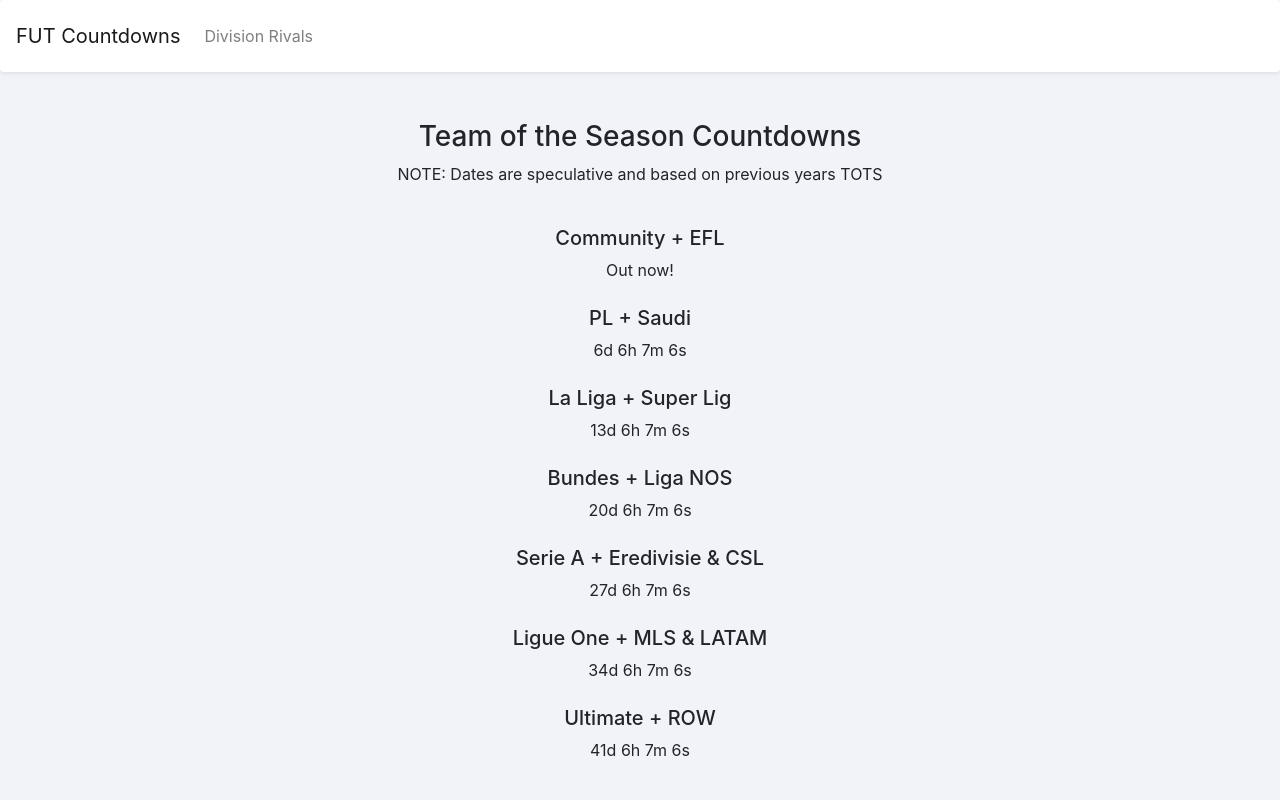
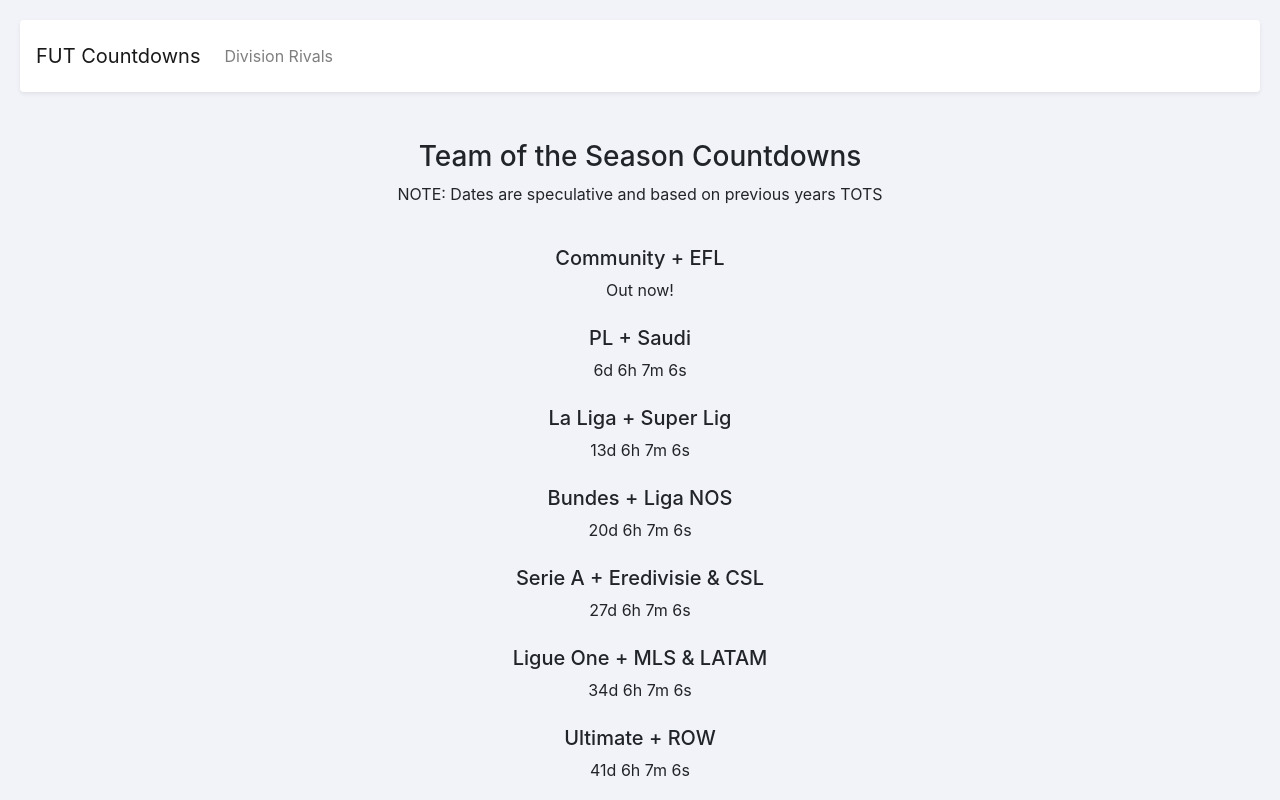
Before and after one commit to LouisWhite15/fut-countdowns, a React (Create React App) app: page / in a window 1280 px wide. Built offline with nearby package versions, Linux system fonts and the light colour scheme.

Commit message:
feat: added layout styling

```diff
--- a/src/components/_components.scss
+++ b/src/components/_components.scss
@@ -1,3 +1,5 @@
+@import './layout/layout';
+
 .page {
   display: flex;
   width: 100%;
--- /dev/null
+++ b/src/components/layout/_layout.scss
@@ -0,0 +1,16 @@
+.main-content {
+  overflow-x: scroll;
+  padding: 20px;
+  margin-left: 0;
+  height: 100vh;
+  width: 100%;
+  nav.navbar {
+    width: 100%;
+
+    .navbar-brand {
+      img {
+        width: 40px;
+      }
+    }
+  }
+}
```
